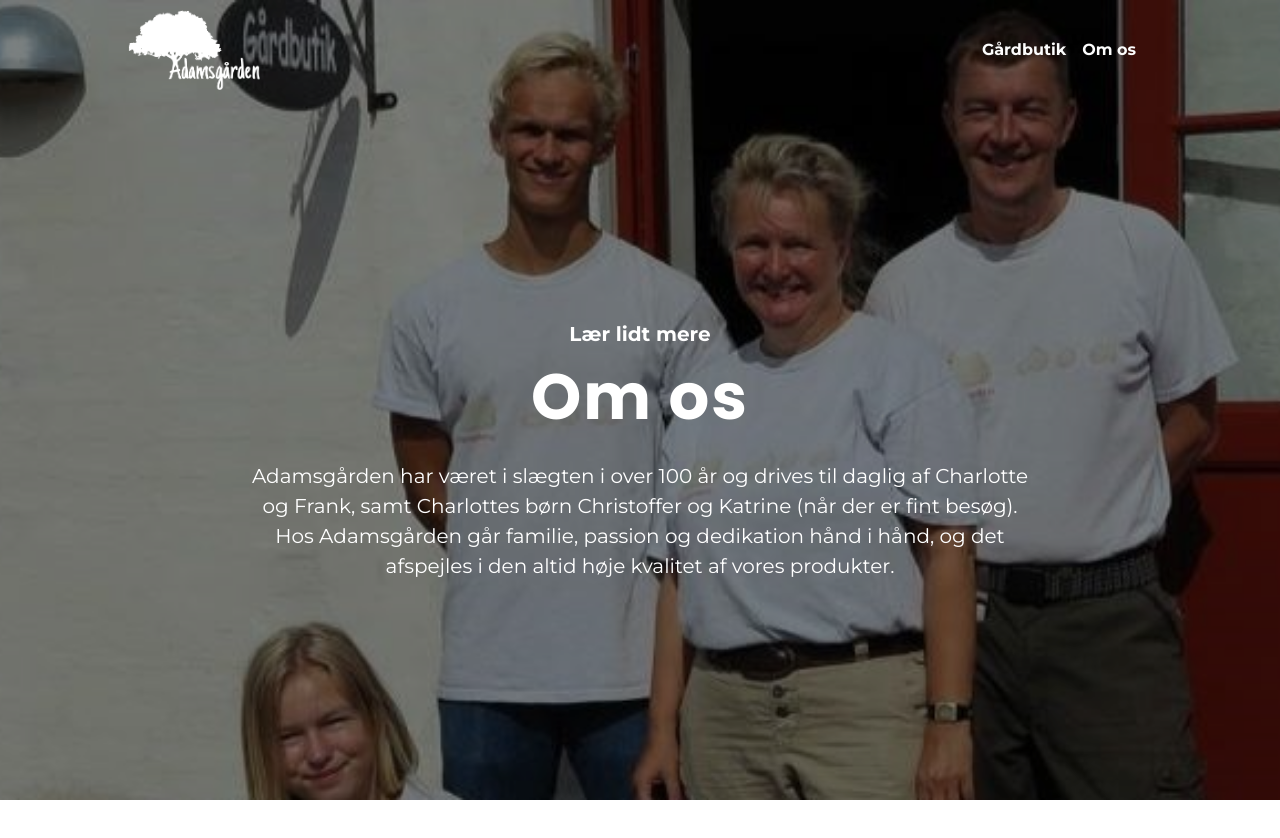
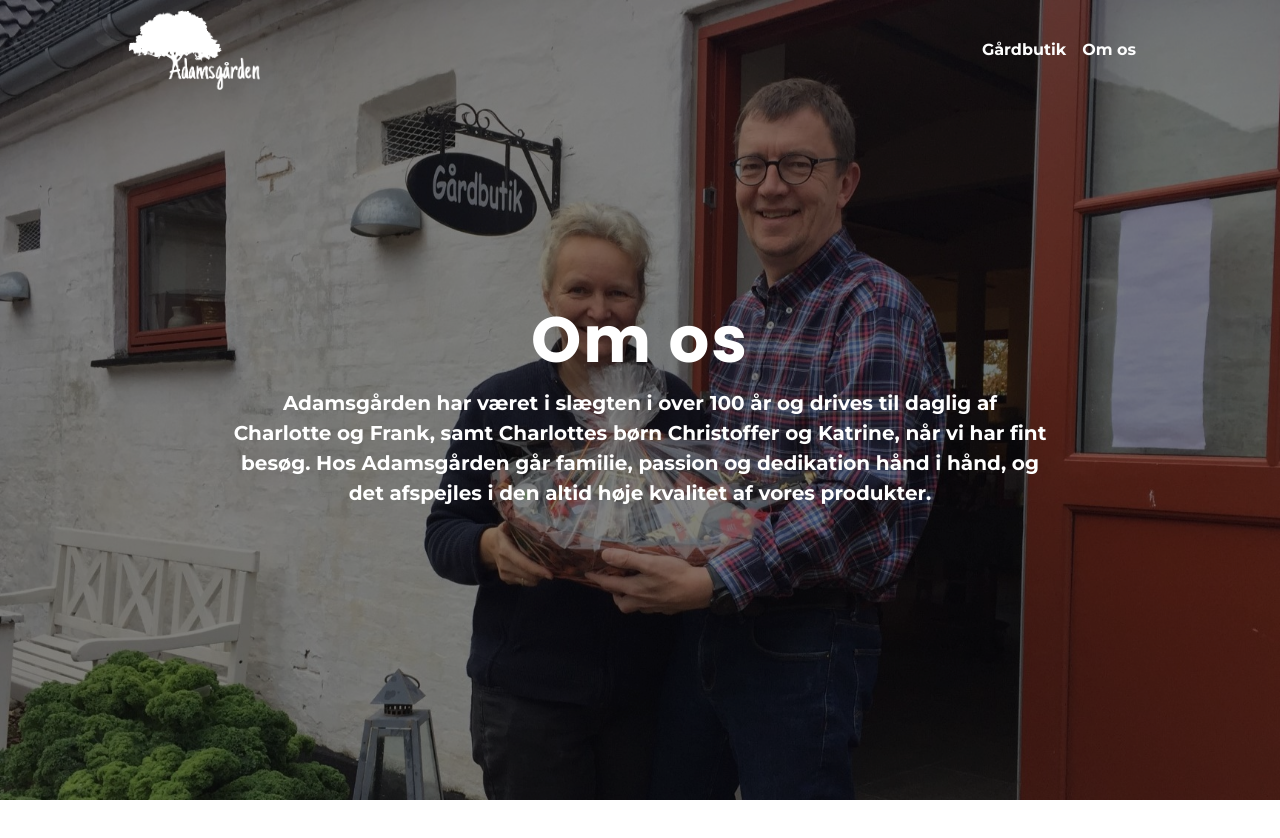
Before and after one commit to chri44nj/adamsgaarden, a Next.js app: page /pages/aboutus in a window 1280 px wide. Shown: the top 838 px of the page. Built offline with nearby package versions, Linux system fonts and the light colour scheme; a web font is replaced by a local one.

Commit message:
billede ændret

```diff
--- a/src/app/pages/aboutus/Aboutus.module.css
+++ b/src/app/pages/aboutus/Aboutus.module.css
@@ -11,7 +11,6 @@
 
 .hero h1 {
   font-size: 2.5rem;
-  margin-bottom: 1rem;
   letter-spacing: 2px;
 }
 
@@ -21,7 +20,6 @@
 
 .hero p:first-of-type {
   font-weight: bold;
-  padding-top: 80px;
 }
 
 .hero * {
@@ -47,10 +45,6 @@
   .hero h1 {
     font-size: 4rem;
   }
-
-  .hero p:first-of-type {
-    padding-top: 100px;
-  }
 }
 
 /** LARGER SCREENS **/
--- a/src/app/pages/aboutus/page.jsx
+++ b/src/app/pages/aboutus/page.jsx
@@ -5,10 +5,9 @@ export default function Aboutus() {
   return (
     <main className={styles.aboutusMain}>
       <section className={styles.hero}>
-        <p>Lær lidt mere</p>
         <h1>Om os</h1>
-        <p>Adamsgården har været i slægten i over 100 år og drives til daglig af Charlotte og Frank, samt Charlottes børn Christoffer og Katrine (når der er fint besøg). Hos Adamsgården går familie, passion og dedikation hånd i hånd, og det afspejles i den altid høje kvalitet af vores produkter.</p>
-        <img className={styles.heroBackground} src="/pics/aboutus.jpg" alt="gaard" />
+        <p>Adamsgården har været i slægten i over 100 år og drives til daglig af Charlotte og Frank, samt Charlottes børn Christoffer og Katrine, når vi har fint besøg. Hos Adamsgården går familie, passion og dedikation hånd i hånd, og det afspejles i den altid høje kvalitet af vores produkter.</p>
+        <img className={styles.heroBackground} src="/pics/shop.jpg" alt="gaard" />
       </section>
       <section className={styles.shop}></section>
     </main>
--- a/src/app/pages/shop/Shop.module.css
+++ b/src/app/pages/shop/Shop.module.css
@@ -11,7 +11,6 @@
 
 .hero h1 {
   font-size: 2.5rem;
-  margin-bottom: 1rem;
   letter-spacing: 2px;
 }
 
@@ -21,7 +20,6 @@
 
 .hero p:first-of-type {
   font-weight: bold;
-  padding-top: 80px;
 }
 
 .hero * {
@@ -40,7 +38,7 @@
 }
 
 .shop {
-  padding: 4rem 1rem;
+  padding: 1rem;
   display: grid;
   grid-template-columns: 1fr;
 }
@@ -58,7 +56,7 @@
 }
 
 .shopText h2 {
-  font-size: clamp(2rem, 15%, 3rem);
+  font-size: var(--font-larger);
 }
 
 .shopImage {
@@ -114,22 +112,22 @@
 /** TABLET **/
 
 @media only screen and (min-width: 600px) {
+  .hero h1 {
+    font-size: 4rem;
+  }
+
   .shop {
     grid-template-columns: repeat(2, 1fr);
   }
 
-  .hero h1 {
-    font-size: 4rem;
-  }
-
-  .hero p:first-of-type {
-    padding-top: 100px;
+  .shopText h2 {
+    font-size: 2.5rem;
   }
 }
 
 @media only screen and (min-width: 900px) {
   .shop {
-    padding-inline: 10%;
+    padding: 4rem 10%;
   }
 
   .st2 {
--- a/src/app/pages/shop/page.jsx
+++ b/src/app/pages/shop/page.jsx
@@ -10,9 +10,8 @@ export default function Shop() {
   return (
     <main className={styles.shopMain}>
       <section className={styles.hero}>
-        <p>Træd indenfor i</p>
         <h1>Gårdbutikken</h1>
-        <p>Vores gårdbutik er fyldt med nøje udvalgt frugt og grønt, fra eget land og omegn. Vi tilbyder det bedste indenfor olie, vin og honning, og vores glade hunde og katte byder dig altid velkommen med logrende haler og spinden. </p>
+        <p>Hylderne er fyldt med nøje udvalgt frugt og grønt, fra eget land og omegn. Vi tilbyder det bedste indenfor olie, vin og honning, og vores glade hunde og katte byder dig altid velkommen med logrende haler og spinden. </p>
         <img className={styles.heroBackground} src="/pics/shop.jpg" alt="shop" />
       </section>
       <section className={styles.shop}>
```
Also changed, not shown: public/pics/aboutus.jpg (deleted), public/pics/shop.jpg.
